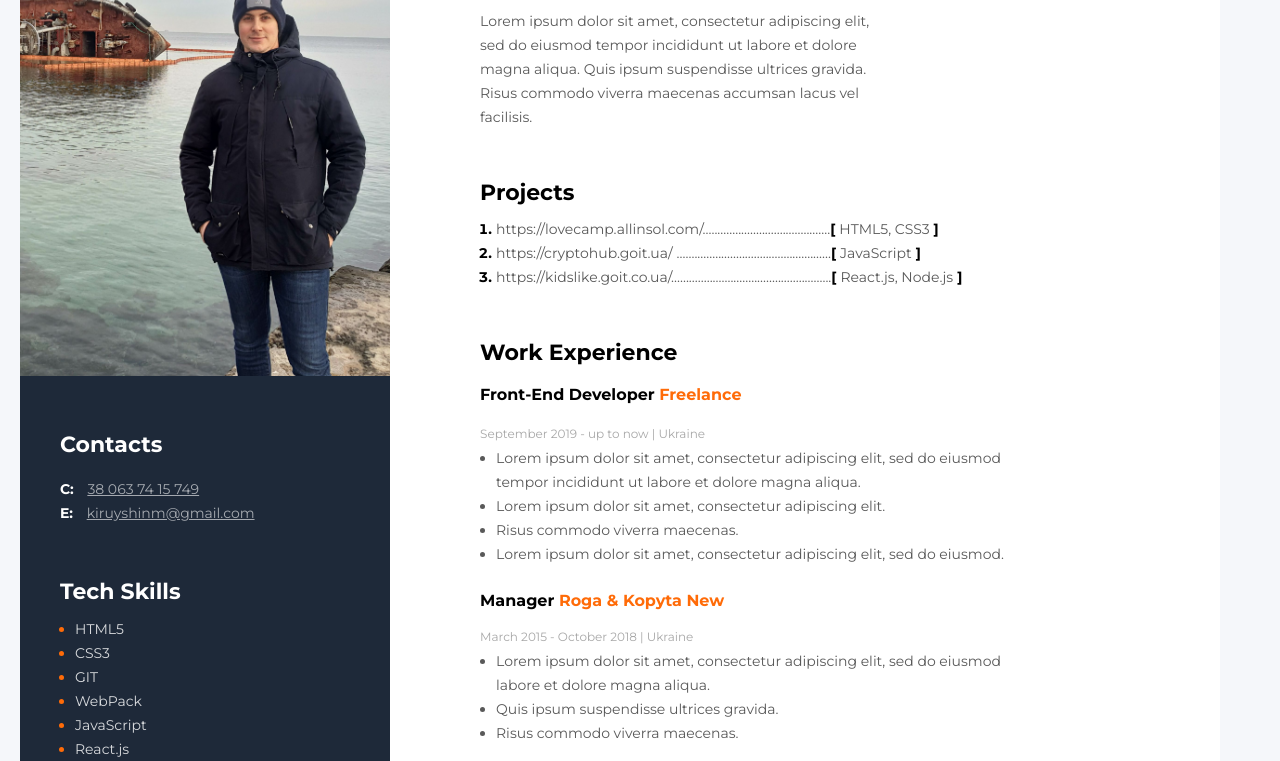
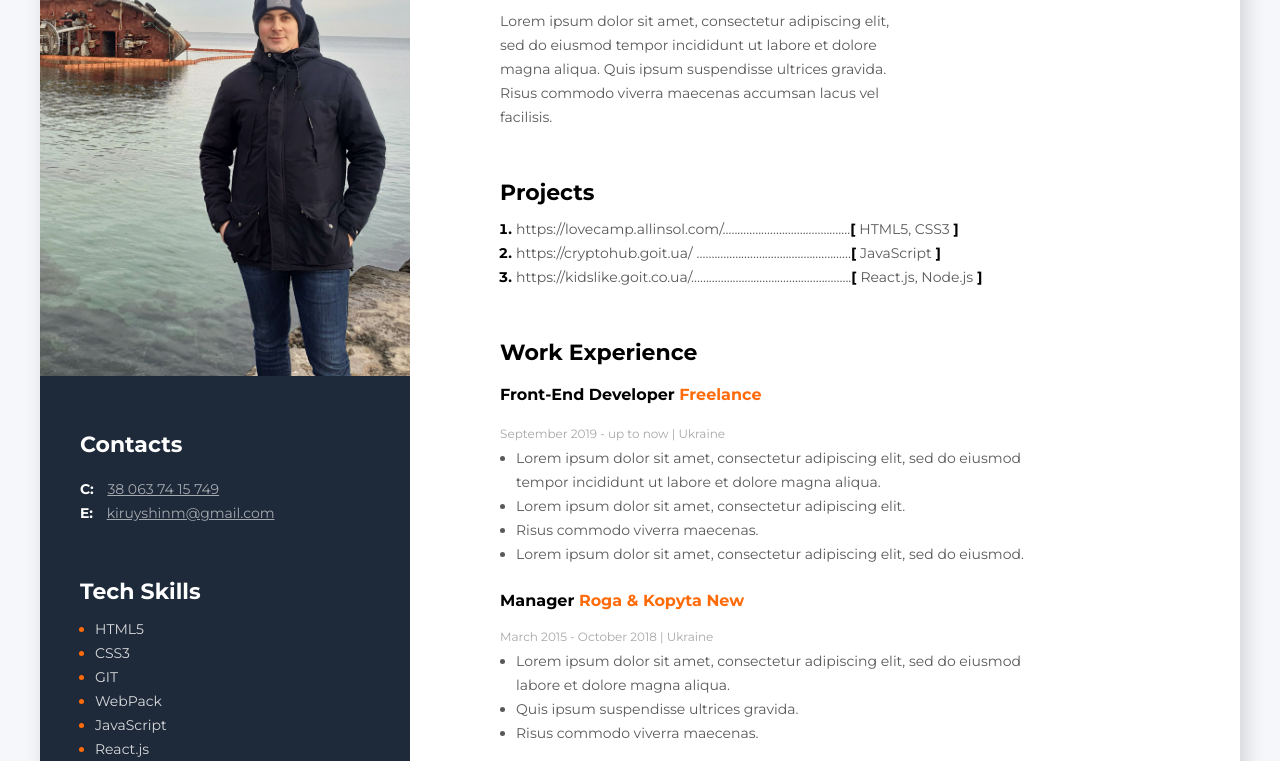
Before and after one commit to MaksDog/MKiriushyn, a plain HTML site: page index.html in a window 1280 px wide. Shown: the part 234-995 px from the top of the page. Drawn offline with Linux system fonts and the light colour scheme.

Commit message:
Update style.css

```diff
--- a/css/style.css
+++ b/css/style.css
@@ -16,7 +16,9 @@ body {
   background: #ffffff;
   display: flex;
   flex-direction: row;
-  width: 1200px;
+  max-width: 1200px;
+   margin: 0 auto;
+   box-shadow: 5px 9px 20px rgba(0, 0, 0, 0.15);
 }
 
 aside a {
```
